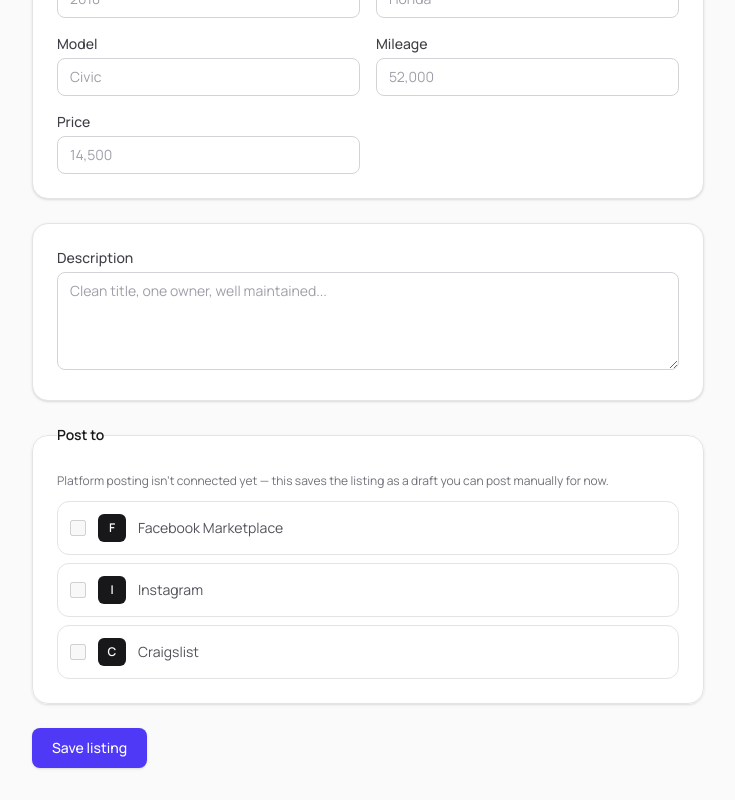
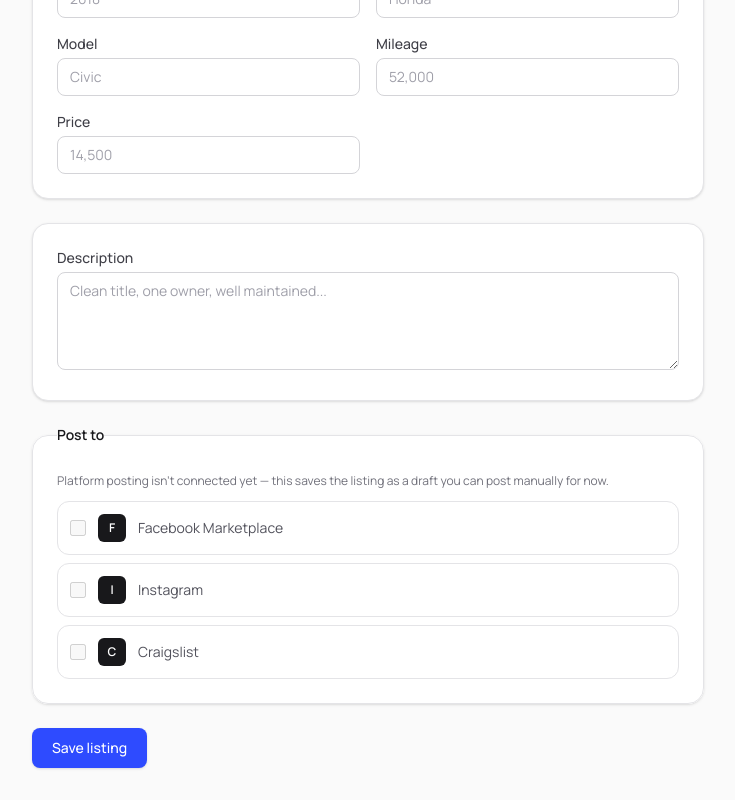
Before and after one commit to xenpain-source/dealer-post, a Next.js app: page /dashboard/listings/new in a window 1280 px wide. Shown: the part 471-1271 px from the top of the page, without its empty margins (240-975 px from the left). Built offline with nearby package versions, Linux system fonts and the light colour scheme.

Commit message:
Update NewListingForm.tsx

```diff
--- a/components/dashboard/NewListingForm.tsx
+++ b/components/dashboard/NewListingForm.tsx
@@ -6,7 +6,7 @@ import { platforms } from "@/lib/platforms";
 import { PhotoUploader } from "@/components/dashboard/PhotoUploader";
 
 const inputClass =
-  "mt-1 w-full rounded-lg border border-zinc-300 px-3 py-2 text-sm placeholder:text-zinc-400 focus:border-indigo-500 focus:ring-2 focus:ring-indigo-100 focus:outline-none disabled:bg-zinc-50 disabled:text-zinc-400";
+  "mt-1 w-full rounded-lg border border-zinc-300 px-3 py-2 text-sm placeholder:text-zinc-400 focus:border-cobalt-500 focus:ring-2 focus:ring-cobalt-100 focus:outline-none disabled:bg-zinc-50 disabled:text-zinc-400";
 
 const labelClass = "block text-sm font-medium text-zinc-700";
 
@@ -162,7 +162,7 @@ export function NewListingForm() {
                 name="platforms"
                 type="checkbox"
                 disabled
-                className="h-4 w-4 rounded border-zinc-300 text-indigo-600 focus:ring-indigo-500"
+                className="h-4 w-4 rounded border-zinc-300 text-cobalt-600 focus:ring-cobalt-500"
               />
               <span className="flex h-7 w-7 items-center justify-center rounded-md bg-zinc-900 text-xs font-semibold text-white">
                 {platform.name.charAt(0)}
@@ -182,7 +182,7 @@ export function NewListingForm() {
       <button
         type="submit"
         disabled={submitting}
-        className="w-fit rounded-lg bg-indigo-600 px-5 py-2.5 text-sm font-medium text-white shadow-sm transition-colors hover:bg-indigo-700 disabled:opacity-50"
+        className="w-fit rounded-lg bg-cobalt-600 px-5 py-2.5 text-sm font-medium text-white shadow-sm transition-colors hover:bg-cobalt-700 disabled:opacity-50"
       >
         {submitting ? "Saving…" : "Save listing"}
       </button>
```
